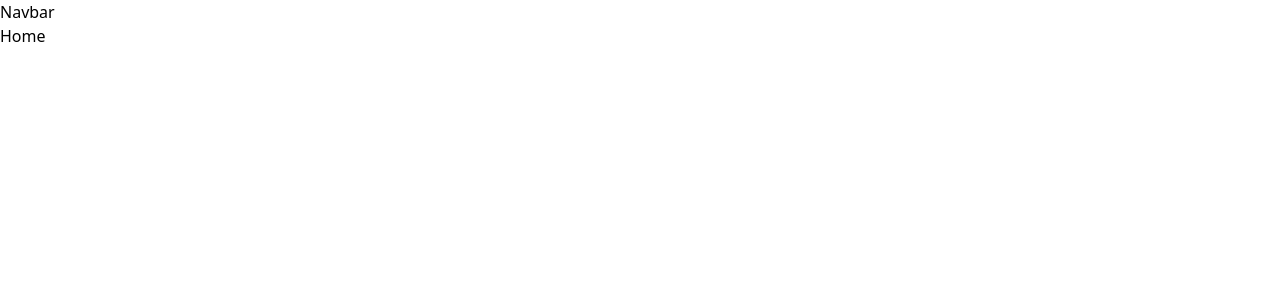
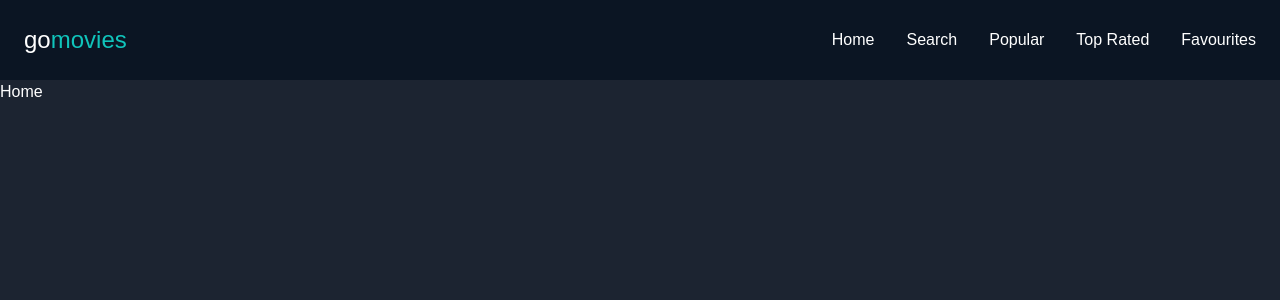
Before and after one commit to kyeav/react-final-project, a React (Create React App) app: page / in a window 1280 px wide. Shown: the top 300 px of the page. Built offline with nearby package versions, Linux system fonts and the light colour scheme.

Commit message:
Navbar completed

```diff
--- a/src/App.js
+++ b/src/App.js
@@ -11,7 +11,7 @@ import CastPage from "./pages/CastPage";
 function App() {
   return (
     <Router>
-      <div className="App">
+      <div className="App flex flex-col min-h-screen bg-dark text-white">
         <Navbar />
 
         <Routes>
--- a/src/components/Navbar.jsx
+++ b/src/components/Navbar.jsx
@@ -1,9 +1,80 @@
-import React from 'react'
+import { useRef } from "react";
+import { Link } from "react-router-dom";
 
 function Navbar() {
+  const hamburgerRef = useRef();
+  const hamburgerMenuRef = useRef();
+
+  const toggleMenu = () => {
+    hamburgerRef?.current?.classList.toggle('open');
+    hamburgerMenuRef?.current?.classList.toggle('open');
+    document.body.classList.toggle('menu__open');
+  };
+
   return (
-    <div>Navbar</div>
-  )
+    <nav className="bg-darkest">
+      <div className="container max-w-7xl mx-auto px-6">
+        <div className="flex items-center justify-between h-20">
+          {/* logo */}
+          <Link to="/" className="text-2xl select-none font-medium">
+            go
+            <span className="text-accent">movies</span>
+          </Link>
+
+          {/* links - above 768px */}
+          <div className="hidden md:flex items-center space-x-8">
+            <Link to="/" className="nav__link">
+              Home
+            </Link>
+            <Link to="/search" className="nav__link">
+              Search
+            </Link>
+            <Link to="/popular" className="nav__link">
+              Popular
+            </Link>
+            <Link to="toprated/" className="nav__link">
+              Top Rated
+            </Link>
+            <Link to="/favourites" className="nav__link">
+              Favourites
+            </Link>
+          </div>
+
+          {/* hamburger - below 768px */}
+          <div
+            className="hamburger relative z-20 md:hidden"
+            ref={hamburgerRef}
+            onClick={toggleMenu}
+          >
+            <div className="hamburger__top"></div>
+            <div className="hamburger__middle"></div>
+            <div className="hamburger__bottom"></div>
+          </div>
+
+          <div
+            className="hamburger__menu fixed flex flex-col space-y-10 justify-center duration-200 ease z-10 md:hidden text-black text-center text-xl"
+            ref={hamburgerMenuRef}
+          >
+            <Link to="/" className="menu__link" onClick={toggleMenu}>
+              Home
+            </Link>
+            <Link to="/search" className="menu__link" onClick={toggleMenu}>
+              Search
+            </Link>
+            <Link to="/popular" className="menu__link" onClick={toggleMenu}>
+              Popular
+            </Link>
+            <Link to="/toprated" className="menu__link" onClick={toggleMenu}>
+              Top Rated
+            </Link>
+            <Link to="/favourites" className="menu__link" onClick={toggleMenu}>
+              Favourites
+            </Link>
+          </div>
+        </div>
+      </div>
+    </nav>
+  );
 }
 
-export default Navbar
+export default Navbar;
--- a/src/index.css
+++ b/src/index.css
@@ -1,3 +1,113 @@
 @tailwind base;
 @tailwind components;
 @tailwind utilities;
+
+@import url('https://fonts.googleapis.com/css2?family=Poppins:ital,wght@0,200;0,300;0,400;0,500;0,600;0,700;0,800;0,900;1,200;1,300;1,400;1,500;1,600;1,700&display=swap');
+
+* {
+    font-family: 'Poppins', sans-serif;
+}
+
+.nav__link {
+    position: relative;
+}
+
+.nav__link:after {
+    content: "";
+    position: absolute;
+    background-color: #fff;
+    right: 0;
+    bottom: -2px;
+    height: 2px;
+    width: 0;
+    transition: all 300ms ease;
+}
+
+.nav__link:hover:after {
+    left: 0;
+    width: 100%;
+}
+
+.menu__link {
+    transition: all 300ms ease;
+}
+
+.menu__link:hover {
+    color: #10C4BB;
+}
+
+/* hamburger menu */
+
+.hamburger {
+    position: relative;
+    height: 1.5rem;
+    width: 1.5rem;
+    cursor: pointer;
+    transition-duration: 200ms;
+    z-index: 20;
+}
+
+.open.hamburger {
+    position: fixed;
+    top: 26px;
+    right: 24px;
+}
+
+.hamburger__top,
+.hamburger__middle,
+.hamburger__bottom {
+    position: absolute;
+    width: 24px;
+    height: 3px;
+    background: #fff;
+    top: 0;
+    left: 0;
+    transform: rotate(0deg);
+    transition: all 0.5s;
+}
+
+.hamburger__middle {
+    transform: translateY(8px);
+}
+
+.hamburger__bottom {
+    transform: translateY(16px);
+}
+
+.open {
+    transform: rotate(90deg);
+}
+
+.open .hamburger__top {
+    transform: rotate(45deg) translateY(6px) translateX(6px);
+    background: #000;
+}
+
+.open .hamburger__middle{
+    display: none;
+}
+
+.open .hamburger__bottom {
+    transform: rotate(-45deg) translateY(6px) translateX(-6px);
+    background: #000;
+}
+
+.hamburger__menu {
+    position: fixed;
+    top: 0;
+    left: 0;
+    bottom: 0;
+    right: 0;
+    background: rgba(255, 255, 255, 0.95);
+    transform: translateX(100%);
+    opacity: 0;
+}
+
+.open.hamburger__menu {
+    transform: translateX(0);
+    opacity: 1;
+}
+
+.menu__open {
+    overflow-y: hidden;
+}
--- a/tailwind.config.js
+++ b/tailwind.config.js
@@ -2,7 +2,13 @@
 module.exports = {
   content: ["./src/**/*.{js,jsx,ts,tsx}"],
   theme: {
-    extend: {},
+    extend: {
+      colors: {
+        dark: '#1C2431',
+        darkest: '#0B1523',
+        accent: '#10C4BB',
+      }
+    },
   },
   plugins: [],
-}
+};
```
